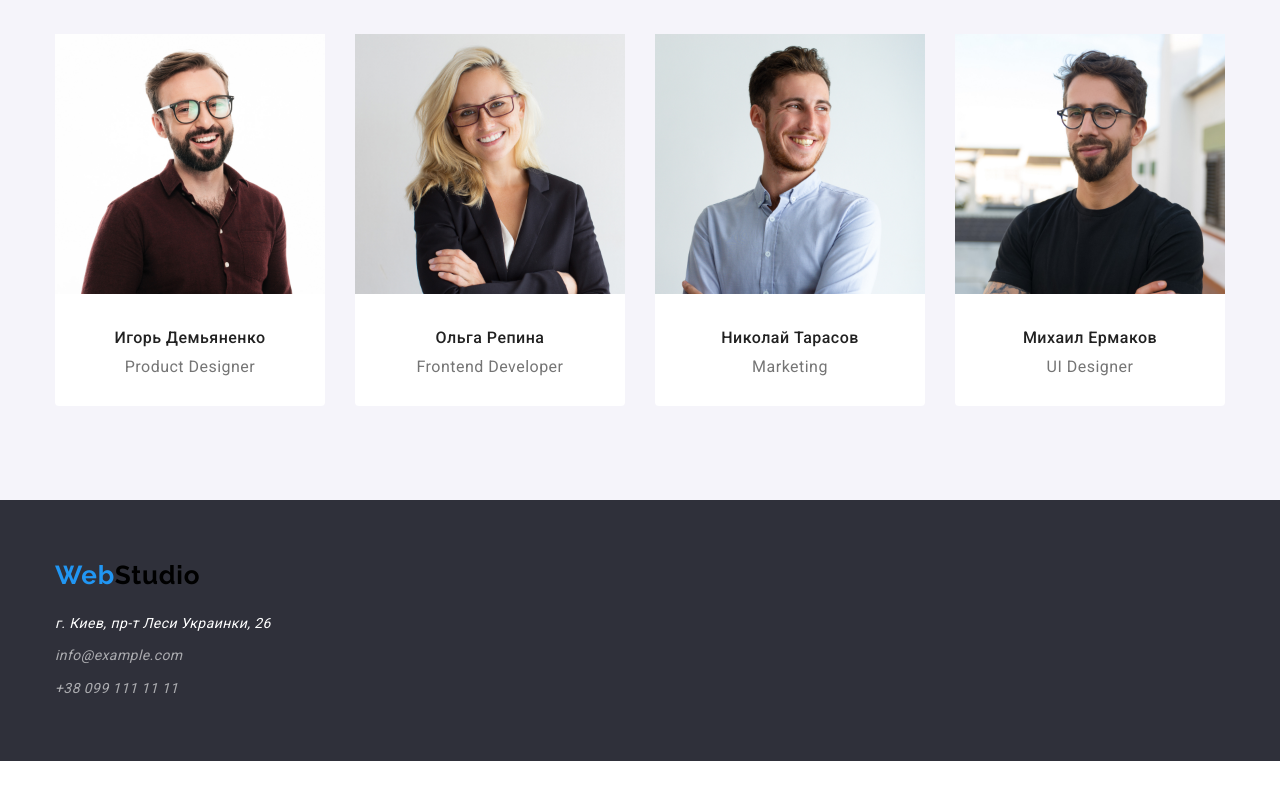
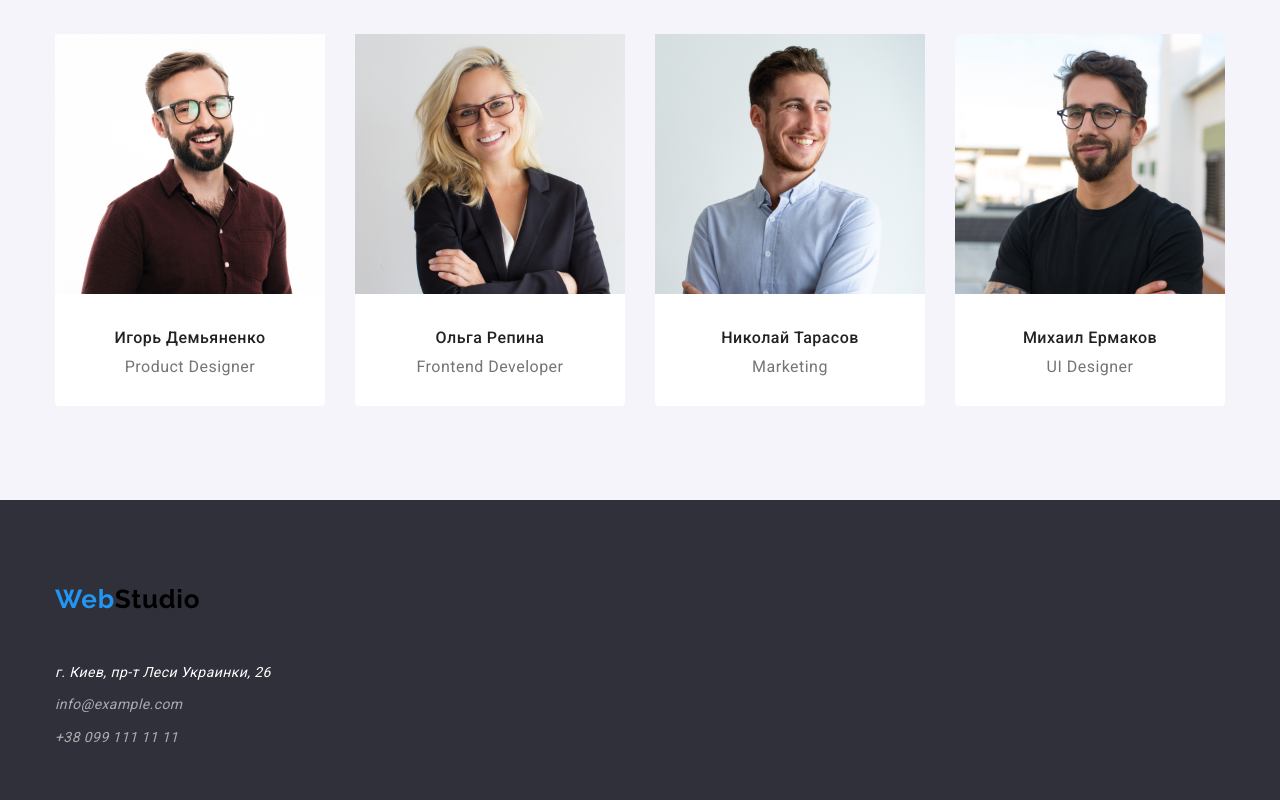
Before and after one commit to IrinaTykhonenko/goit-markup-hw-03, a plain HTML site: page index.html in a window 1280 px wide. Shown: the part 1607-2407 px from the top of the page. Before the commit the page ends 2368 px from the top, so only its background shows below. Drawn offline with nearby package versions, Linux system fonts and the light colour scheme.

Commit message:
update style.css

```diff
--- a/css/style.css
+++ b/css/style.css
@@ -306,11 +306,8 @@ body {
 
 .page-footer {
   background-color: var(--footer-bg-color);
-}
-
-.footer {
   padding-top: 60px;
-  padding-bottom: 0;
+  padding-bottom: 60px;
 }
 
 .adrress-span {
@@ -330,10 +327,6 @@ body {
   text-decoration: none;
   display: inline-block;
   margin-top: 9px;
-}
-
-.mail-phone:last-child {
-  padding-bottom: 60px;
 }
 
 /*----------- Portfolio CSS ------------ */
```
